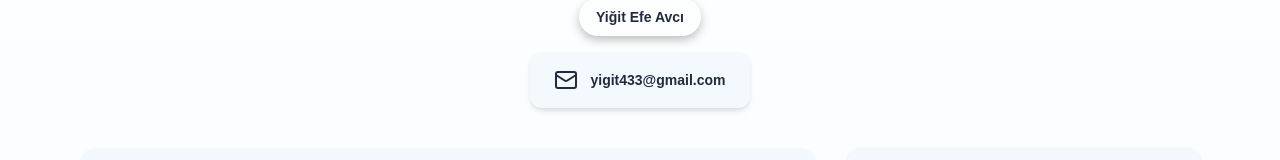
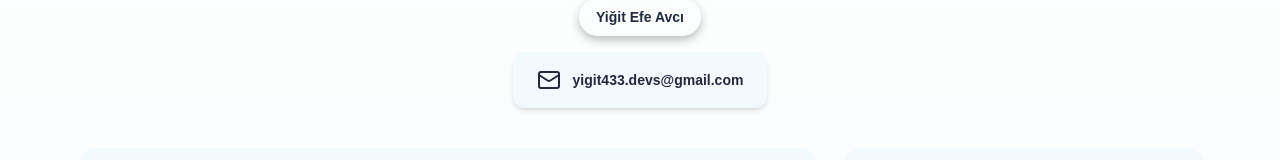
Before and after one commit to yigit433/website-v2, a Next.js app: page /about-me in a window 1280 px wide. Shown: the part 202-362 px from the top of the page. Built offline with nearby package versions, Linux system fonts and the light colour scheme.

Commit message:
Update email address in About Me page for accuracy

```diff
--- a/app/about-me/page.tsx
+++ b/app/about-me/page.tsx
@@ -77,7 +77,7 @@ export default function AboutMe() {
                     style={{ backgroundColor: "var(--card-bg)", color: "var(--foreground)" }}
                 >
                     <Mail className="w-6 h-6" />
-                    <span className="text-sm font-semibold">yigit433@gmail.com</span>
+                    <span className="text-sm font-semibold">yigit433.devs@gmail.com</span>
                 </motion.div>
             </motion.div>
 
```
